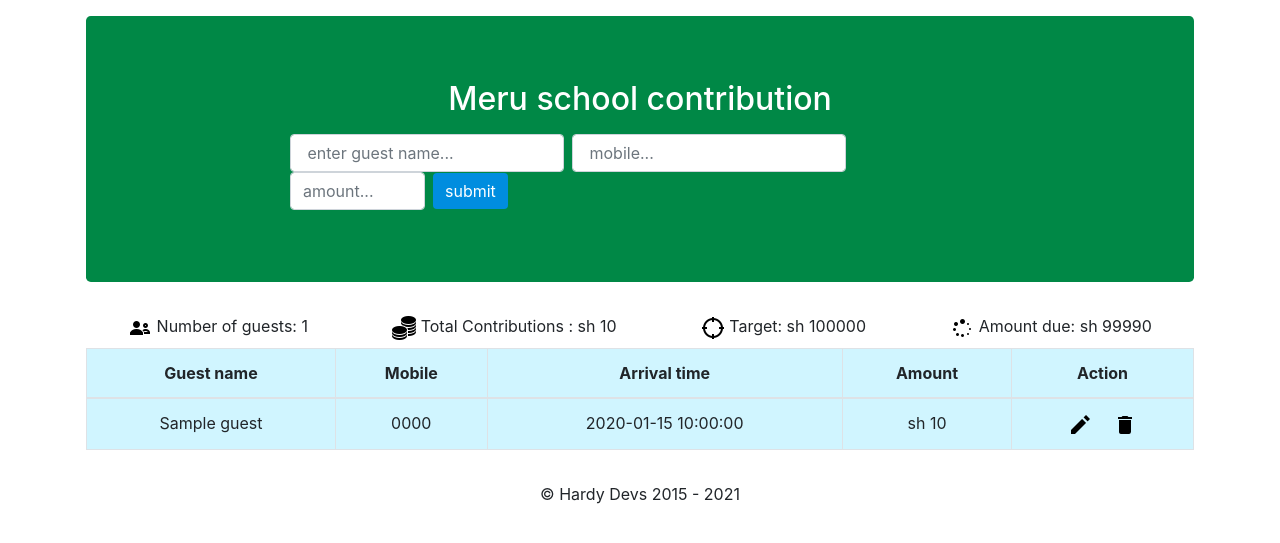
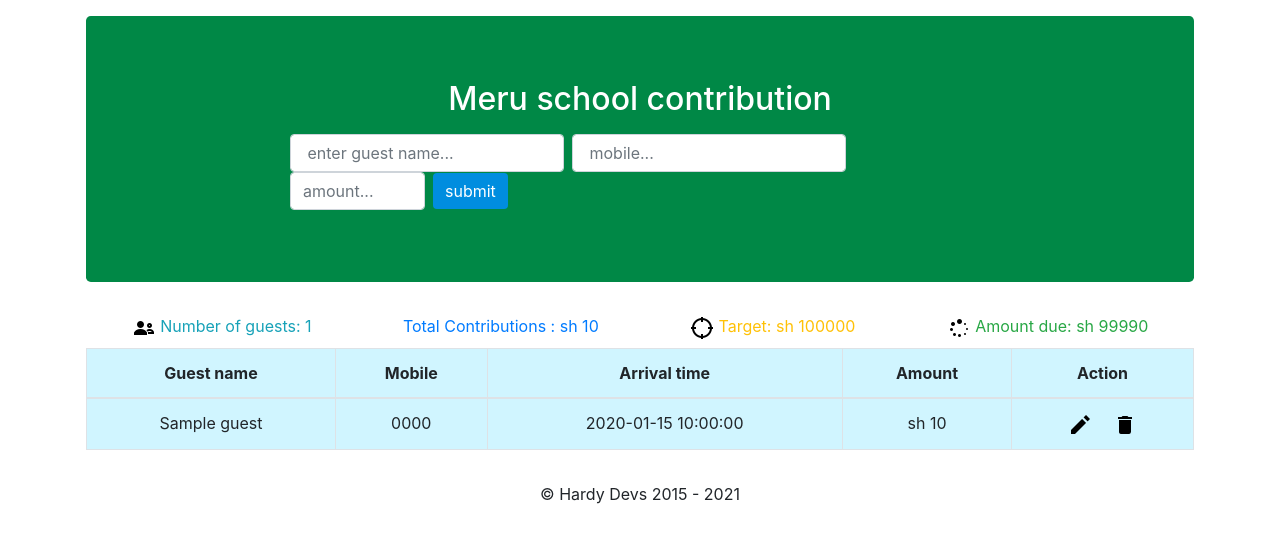
Before and after one commit to Hardy-Kathurima/php_ajax_crud, a PHP site: page / in a window 1280 px wide. Shown: the top 543 px of the page. Run offline with PHP 8.4, Linux system fonts and the light colour scheme; tables that the repository leaves empty or names only in its code hold one stand-in row (values such as "Sample post"); some libraries are stand-ins or nearby versions.

Commit message:
added error handling and animation

```diff
--- a/index.php
+++ b/index.php
@@ -47,19 +47,19 @@ if ($due <= 0) {
 
         <?php if (count($guests) > 0) : ?>
         <div class="stats d-flex justify-content-around mt-3 ">
-            <div class="total_guests">
+            <div class="total_guests text-info">
                 <img src="images/group.png" alt="guest icon">
                 <?php echo 'Number of guests: ' . count($guests); ?>
             </div>
-            <div class="total-contribution">
+            <div class="total-contribution text-primary">
                 <img src="images/money.png" alt="money icon">
                 <?php echo  'Total Contributions : sh ' . $sum; ?>
             </div>
-            <div class="target">
+            <div class="target text-warning">
                 <img src="images/target.png" alt="target icon">
                 <?php echo 'Target: sh ' . $target ?>
             </div>
-            <div class="amount-due">
+            <div class="amount-due text-success">
                 <img src="images/wait.png" alt="load icon">
                 <?php echo 'Amount due: sh ' . $due; ?>
             </div>
--- a/main.js
+++ b/main.js
@@ -4,8 +4,11 @@ $(document).ready(function () {
 
     var inputs = $(this).serialize();
 
-    $.post("views/add.php", inputs, function () {
-      $(".content").load("views/refresh.php");
+    $.post("views/add.php", inputs, function (data) {
+      alert(data);
+      $(".content").load("views/refresh.php", function () {
+        $(".total-contribution img").show(500);
+      });
     });
   });
 });
--- a/styles.css
+++ b/styles.css
@@ -19,3 +19,6 @@ input[type="submit"] {
   border: none;
   color: white;
 }
+.total-contribution img {
+  display: none;
+}
--- a/templates/header.php
+++ b/templates/header.php
@@ -6,12 +6,14 @@
     <meta http-equiv="X-UA-Compatible" content="IE=edge">
     <title>php ajax crud</title>
     <script src="jquery-3.4.1.min.js"></script>
+    <script src="//cdn.datatables.net/1.10.25/js/jquery.dataTables.min.js"></script>
     <script src="js/bootstrap.min.js"></script>
     <script src="main.js"></script>
 
 
 
     <link rel="stylesheet" href="css/bootstrap.min.css">
+    <link rel="stylesheet" href="//cdn.datatables.net/1.10.25/css/jquery.dataTables.min.css">
     <link rel="stylesheet" href="styles.css">
 
 
--- a/views/add.php
+++ b/views/add.php
@@ -15,7 +15,9 @@ if (isset($_POST['guest_name']) && isset($_POST['phone']) && isset($_POST['amoun
 
 		$insert = "INSERT INTO `guests` ( `guest_name`, `phone`, `amount`) VALUES ('$guest_name', '$phone', '$amount')";
 		if (!mysqli_query($conn, $insert)) {
-			echo '<p>guest already contributed</p>';
+			echo 'guest already exists choose another number';
+		} else {
+			echo 'data successfully inserted';
 		}
 	}
 }
```
Also changed, not shown: edit.php (+4 -4 lines), views/refresh.php (+4 -4 lines), images/note.png (added).
